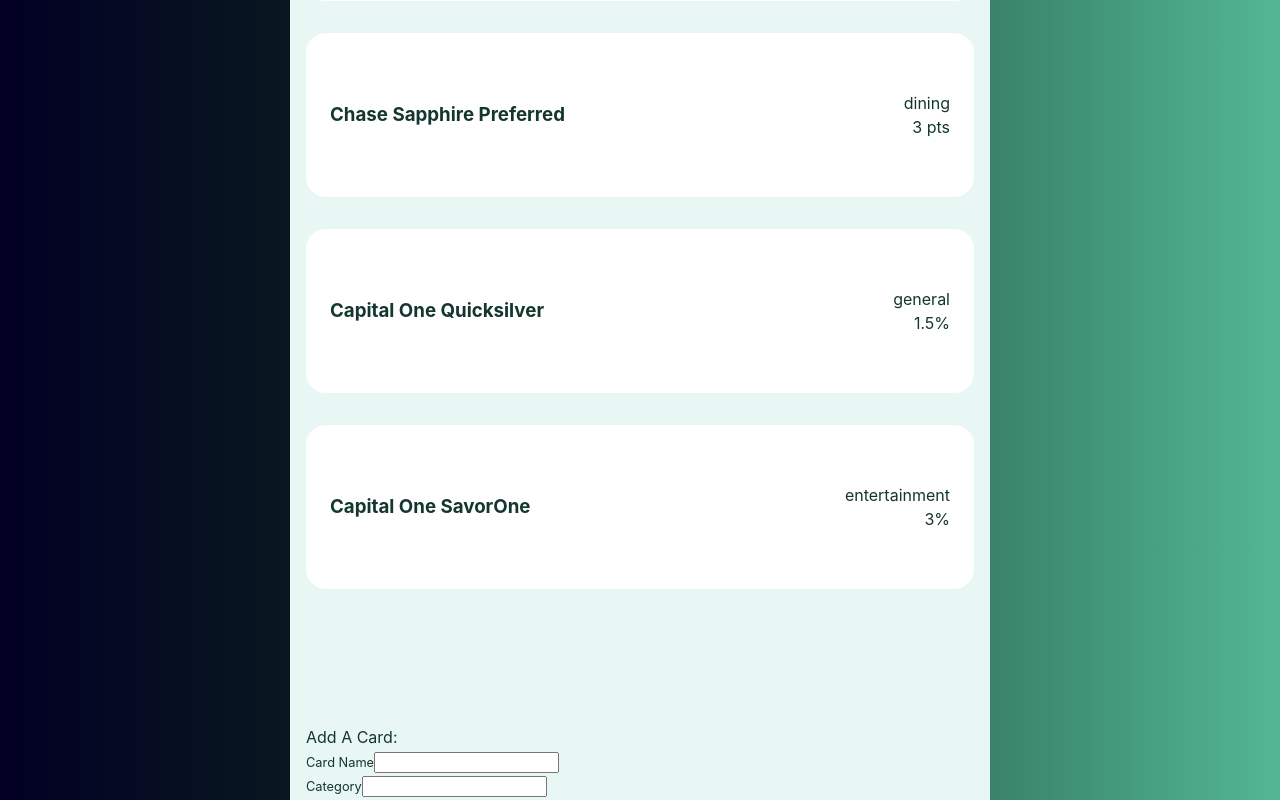
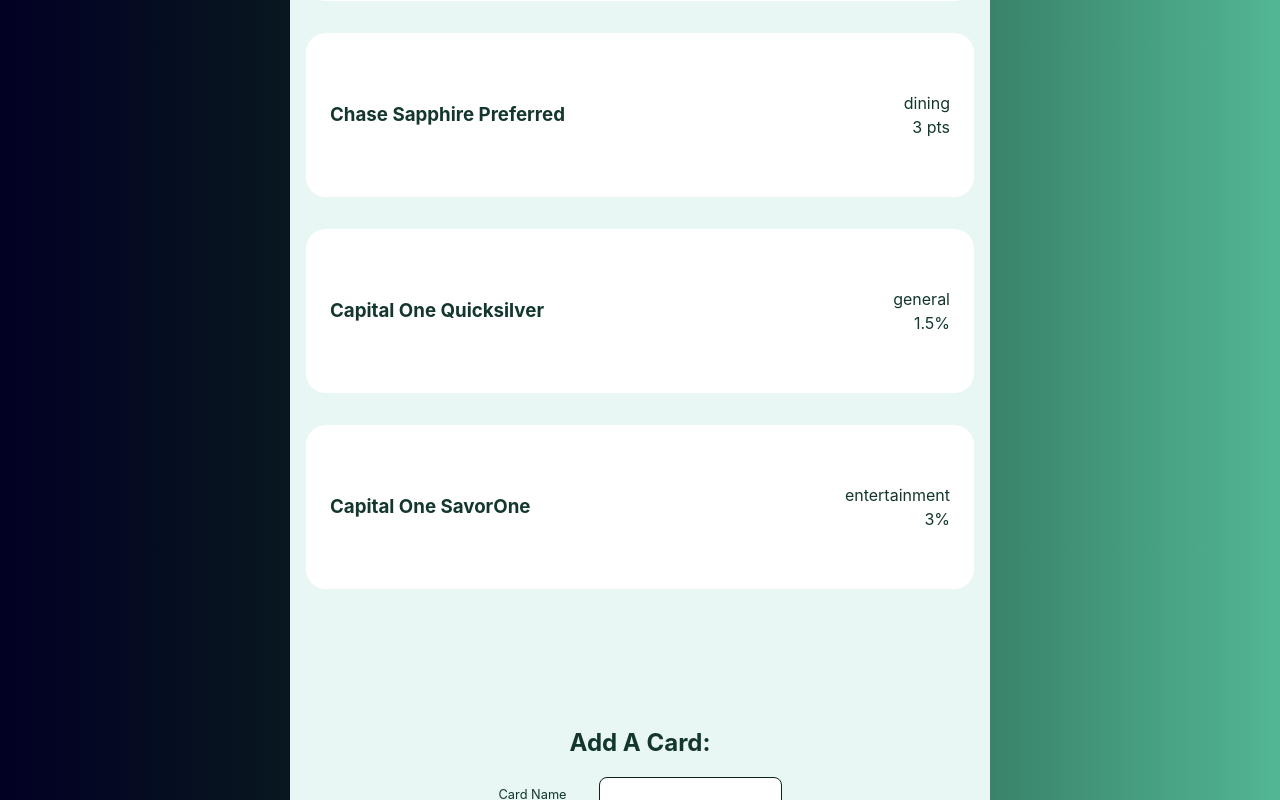
Before and after one commit to christinaor/cc-rewards-checker, a React (Vite) app: page / in a window 1280 px wide. Both pictures are taken after a click on the button "Add New Card". Shown: the part 467-1267 px from the top of the page. Built offline with nearby package versions, Linux system fonts and the light colour scheme.

Commit message:
Add card form styling

```diff
--- a/src/components/CardForm/CardForm.jsx
+++ b/src/components/CardForm/CardForm.jsx
@@ -40,12 +40,13 @@
 
   return (
     <div className={styles.cardForm}>
-      <div>Add A Card:</div>
+      <h2>Add A Card:</h2>
 
-      <form>
-        <div>
-          <label htmlFor="card-name">Card Name</label>
+      <form className={styles.addCardForm}>
+        <div className={styles.addCardFormField}>
+          <label htmlFor="card-name" className={styles.addCardFormLabel}>Card Name</label>
           <input
+            className={styles.addCardFormInput}
             name="card-name"
             type="text"
             value={cardForm.name}
@@ -53,9 +54,10 @@
           />
         </div>
 
-        <div>
-          <label htmlFor="card-categories">Category</label>
+        <div className={styles.addCardFormField}>
+          <label htmlFor="card-categories" className={styles.addCardFormLabel}>Category</label>
           <input
+            className={styles.addCardFormInput}
             name="card-categories"
             type="text"
             value={cardForm.category}
@@ -63,9 +65,10 @@
           />
         </div>
 
-        <div>
-          <label htmlFor="card-percentage">Percentage</label>
+        <div className={styles.addCardFormField}>
+          <label htmlFor="card-percentage" className={styles.addCardFormLabel}>Percentage</label>
           <input
+            className={styles.addCardFormInput}
             name="card-percentage"
             type="text"
             value={cardForm.percentage}
@@ -73,9 +76,10 @@
           />
         </div>
 
-        <div>
-          <label htmlFor="card-points">Points</label>
+        <div className={styles.addCardFormField}>
+          <label htmlFor="card-points" className={styles.addCardFormLabel}>Points</label>
           <input
+            className={styles.addCardFormInput}
             name="card-points"
             type="number"
             value={cardForm.points}
@@ -83,7 +87,7 @@
           />
         </div>
 
-        <div>
+        <div className={styles.addCardFormButtons}>
           <button onClick={handleAddCard}>Add Card</button>
           <button onClick={() => setAddingCard(false)}>Cancel</button>
         </div>
--- a/src/components/CardForm/styles.module.scss
+++ b/src/components/CardForm/styles.module.scss
@@ -1,3 +1,39 @@
+@import '/src/styles/colors.scss';
+
 .cardForm {
+  display: flex;
+  flex-direction: column;
+  align-items: center;
   margin: 1.5rem 1rem;
 }
+
+// .addCardForm {
+//   display: flex;
+//   flex-direction: column;
+// }
+
+.addCardFormField {
+  display: flex;
+
+  margin: 1rem 0;
+}
+
+.addCardFormLabel {
+  display: flex;
+  align-items: center;
+  width: 100px;
+}
+
+.addCardFormInput {
+  height: 2rem;
+
+  border: 1px solid $backgroundColorDarkMint;
+  border-radius: 8px;
+}
+
+.addCardFormButtons {
+  display: flex;
+  justify-content: center;
+
+  gap: 1rem;
+}
```
